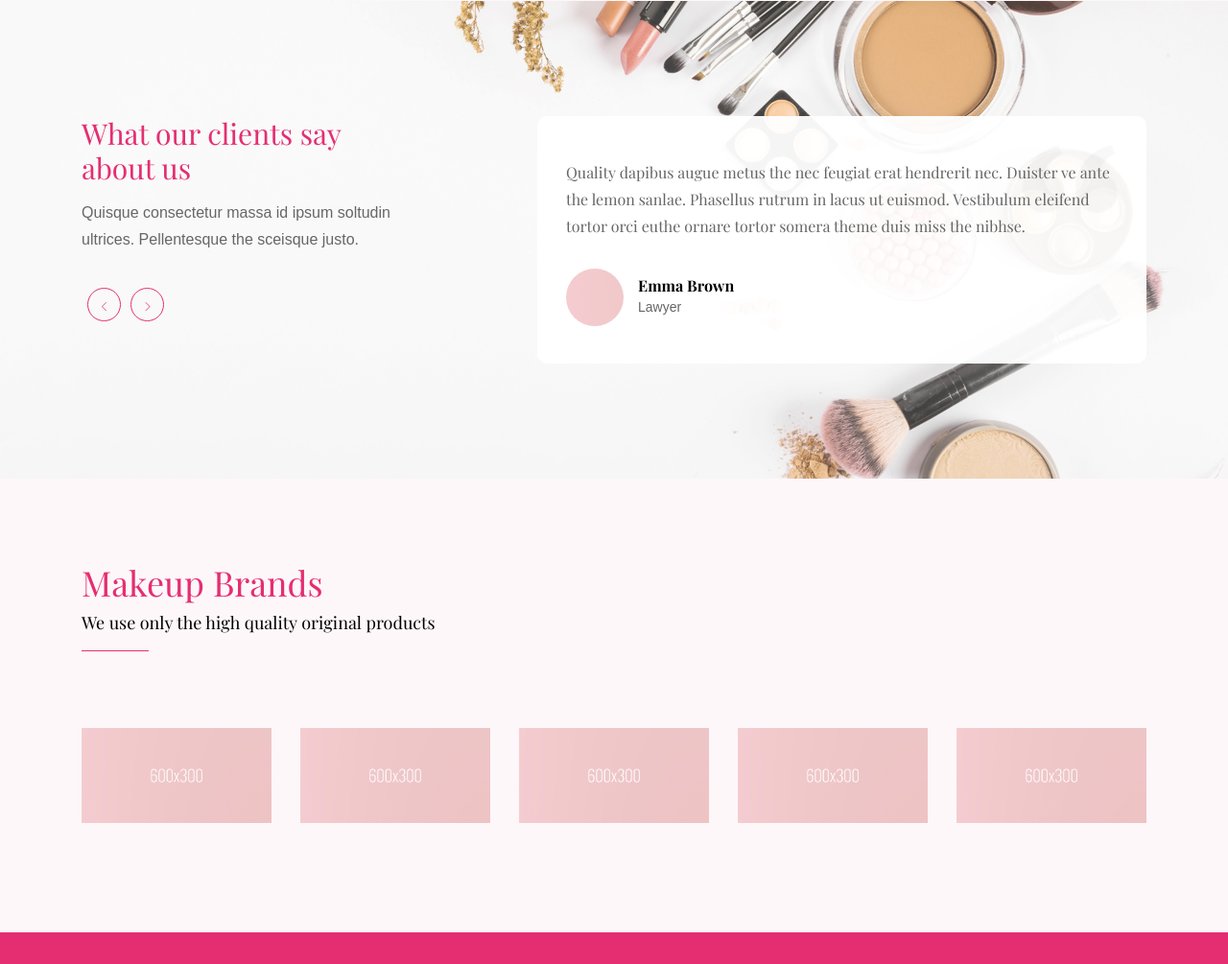
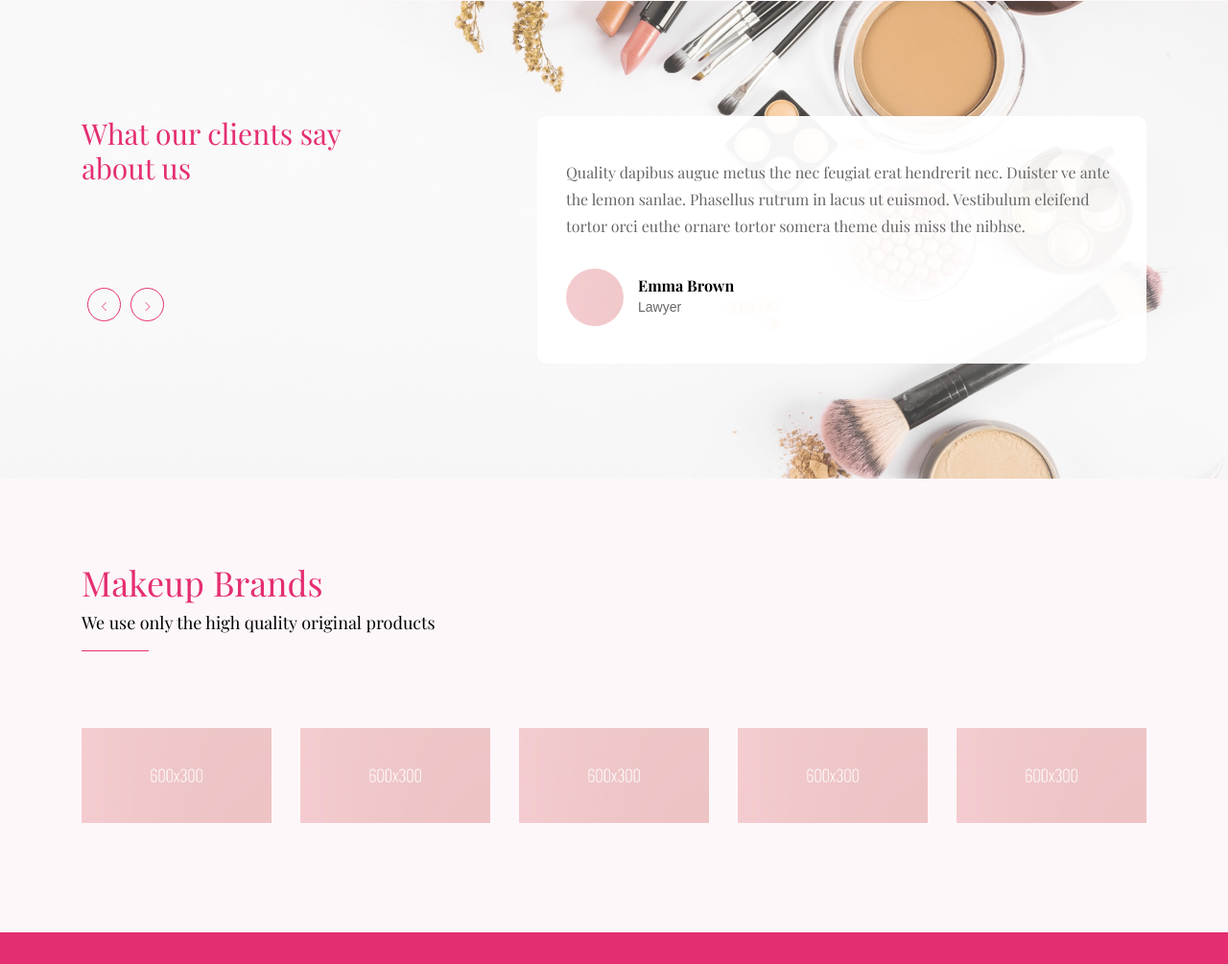
Before and after one commit to vinodkoul7/ss.github.io, a plain HTML site: page index.html in a window 1280 px wide. Shown: the part 2339-3344 px from the top of the page at 96% size. Drawn offline with nearby package versions, Linux system fonts and the light colour scheme; a web font is replaced by a local one.

Commit message:
Clients content

```diff
--- a/index.html
+++ b/index.html
@@ -144,7 +144,7 @@
             <div class="row">
                 <div class="section-head col-md-4">
                     <h4>What our clients say about us</h4>
-                    <p>Quisque consectetur massa id ipsum soltudin ultrices. Pellentesque the sceisque justo.</p>
+                    <p></p>
                 </div>
                 <div class="owl-carousel owl-theme col-md-7 offset-md-1">
                     <div class="item-box"> <span class="quote">
```
